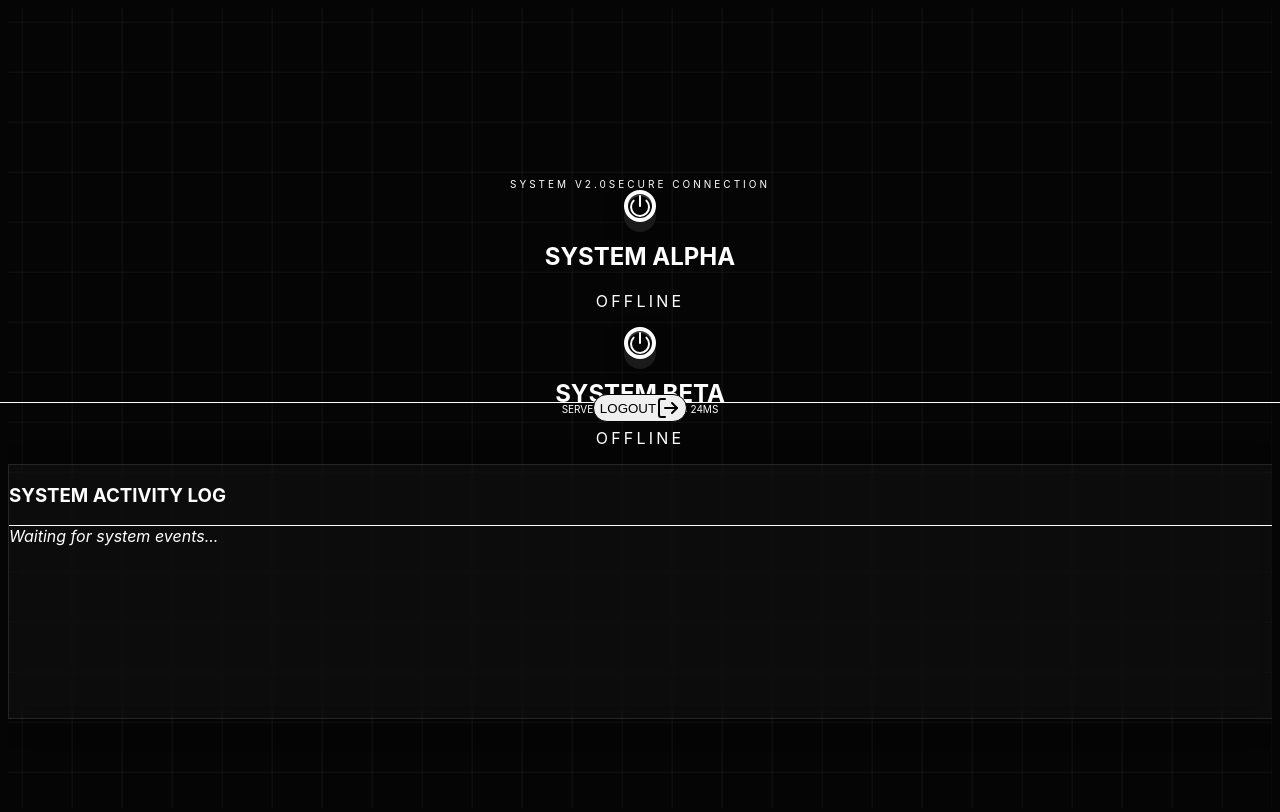
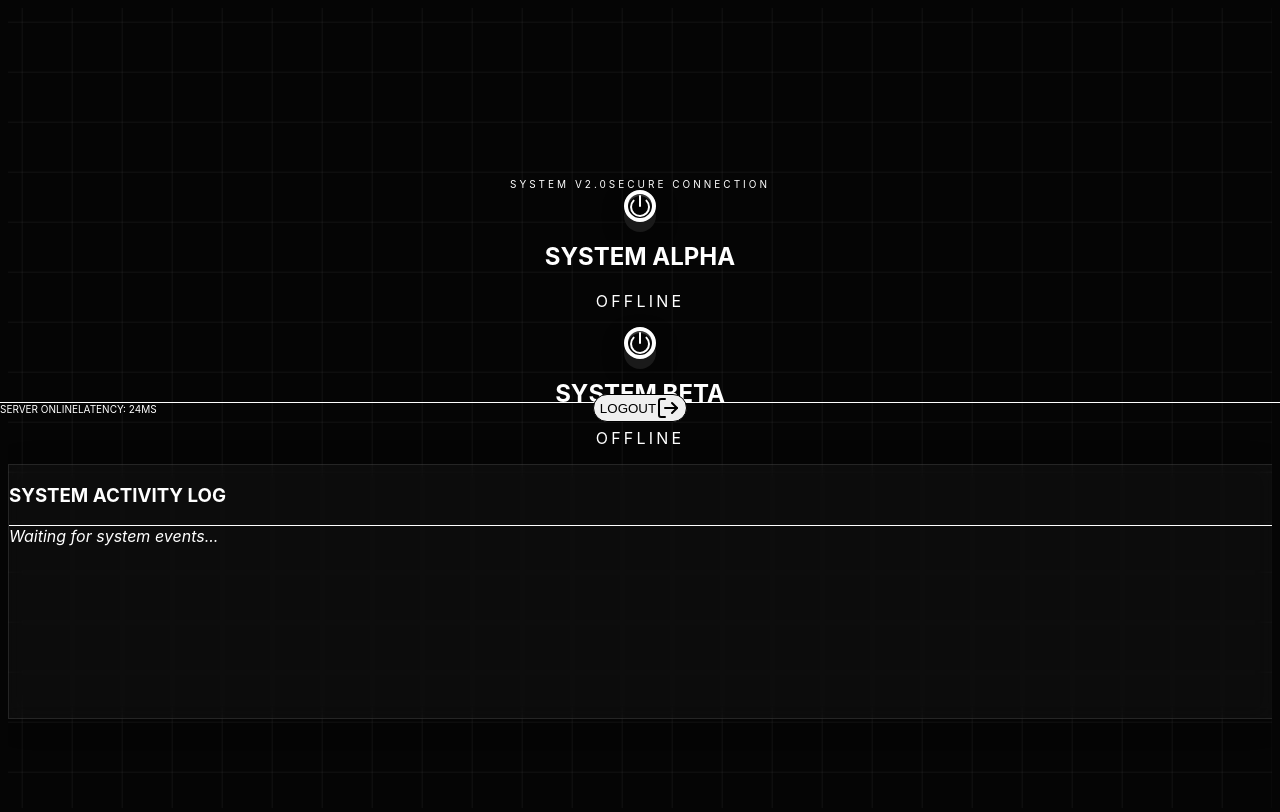
Before and after one commit to vishnuskandha/esp32_website, a Next.js app: page / in a window 1280 px wide. Shown: the top 812 px of the page. Built offline with nearby package versions, Linux system fonts and the light colour scheme.

Commit message:
style: align dashboard footer to left side

```diff
--- a/src/app/page.tsx
+++ b/src/app/page.tsx
@@ -127,7 +127,7 @@ export default function Home() {
             </div>
 
             {/* Footer Status - Fixed Bottom & High Contrast */}
-            <div className="fixed bottom-0 w-full bg-black/80 backdrop-blur-sm border-t border-white/5 py-3 flex justify-center gap-8 text-[10px] font-mono tracking-widest text-zinc-500 uppercase z-40">
+            <div className="fixed bottom-0 w-full bg-black/80 backdrop-blur-sm border-t border-white/5 py-3 px-6 flex justify-start gap-8 text-[10px] font-mono tracking-widest text-zinc-500 uppercase z-40">
                 <div className="flex items-center gap-2">
                     <div className="w-1.5 h-1.5 bg-green-500 rounded-full animate-pulse" />
                     <span className="text-zinc-400">Server Online</span>
```
